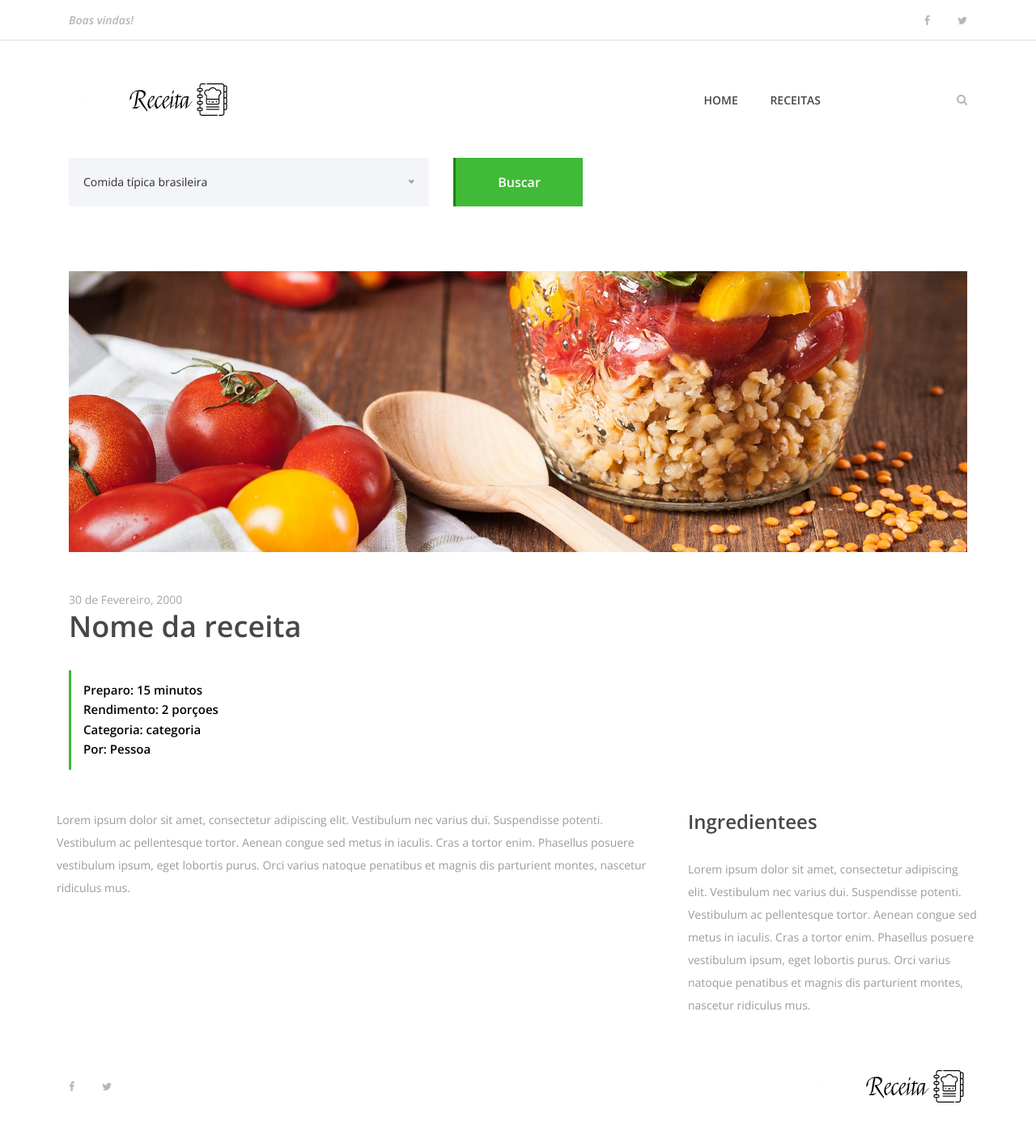
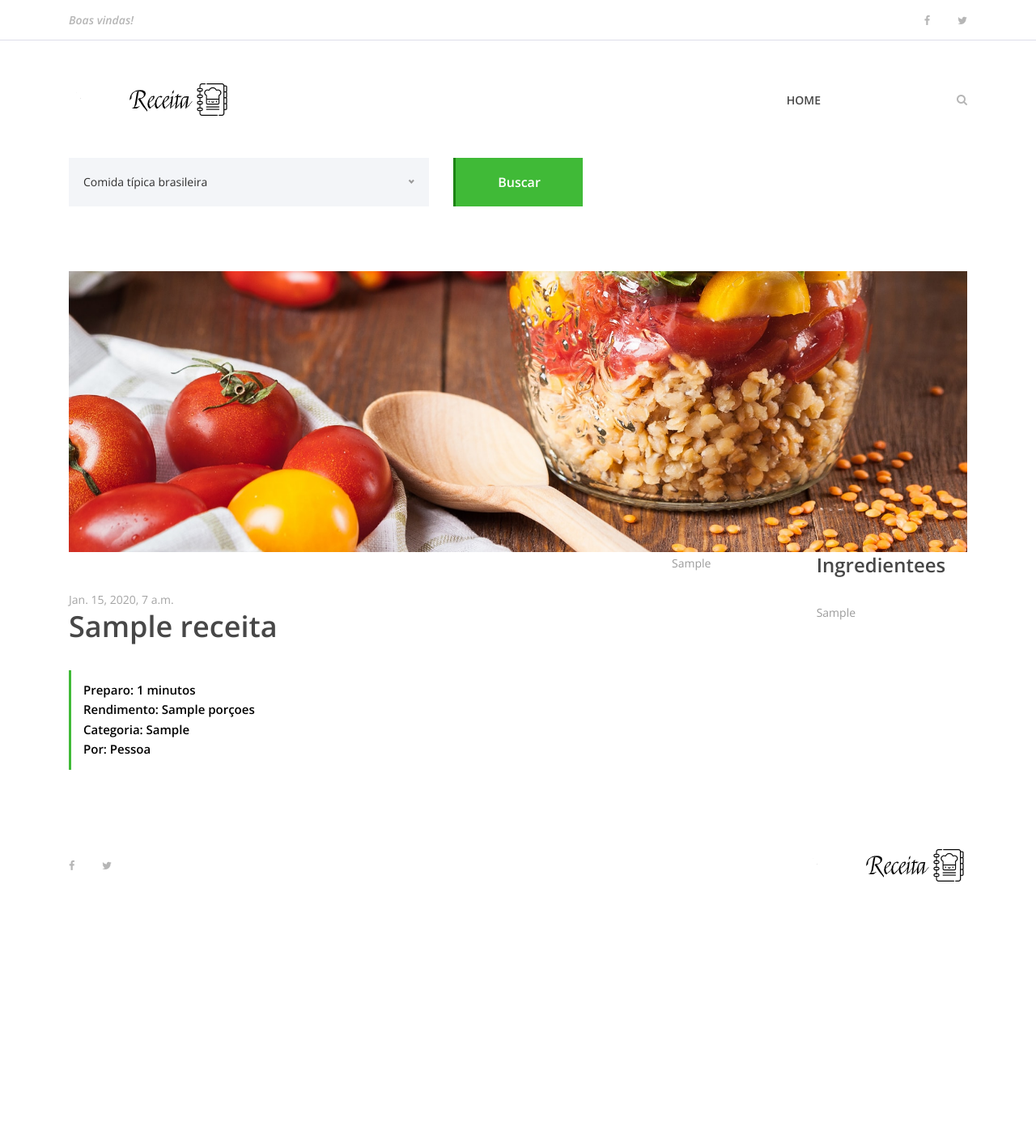
Before and after one commit to jmarcos9/Django_site_receita, a Django app: template webreceitas/templates/receita.html in a window 1280 px wide. Shown: the whole page at 81% size. After the commit the page ends 1089 px from the top, so only its background shows below. Run offline with Django 3.2, Linux system fonts and the light colour scheme; the template is opened without the code that fills it: values that come from a table or form of the project are taken from there, others are empty; tables that the repository leaves empty hold one stand-in row (values such as "Sample post"); some libraries are stand-ins or nearby versions.

Commit message:
Views - add funcao receita o cod receita = get_object para localizar o id, add variavel receita_a_exibir para encontrar o valor da receita. add na funcao o paraemtro receita_id. receita.html - add receita.atributo de cada item exibido na tela, Menu.html - removido o link da receita. urls - alter path incluindo <int: receita_id> para localizar o id da informacao de acordo com o bd. index.html - add o receita.id para o link

```diff
--- a/webreceitas/templates/index.html
+++ b/webreceitas/templates/index.html
@@ -37,7 +37,7 @@
                     <div class="single-best-receipe-area mb-30">
                         <img src="{% static 'img/bg-img/foto_receita.png' %}" alt="">
                         <div class="receipe-content">
-                            <a href="receita.html">
+                            <a href="{% url 'receita' receita.id %}">
                                 <h5>{{receita.nome_receita}}</h5>
                             </a>
                         </div>
--- a/webreceitas/templates/partials/_menu.html
+++ b/webreceitas/templates/partials/_menu.html
@@ -59,7 +59,6 @@
                         <div class="classynav">
                             <ul>
                                 <li><a href="{% url 'index' %}">Home</a></li>
-                                <li><a href="{% url 'receita' %}">Receitas</a></li>
                             </ul>
 
                             <!-- Formulario de busca -->
--- a/webreceitas/templates/receita.html
+++ b/webreceitas/templates/receita.html
@@ -64,12 +64,12 @@
                 <div class="row">
                     <div class="col-12 col-md-8">
                         <div class="receipe-headline my-5">
-                            <span>30 de Fevereiro, 2000</span>
-                            <h2>Nome da receita</h2>
+                            <span>{{receita.data_receita}}</span>
+                            <h2>{{receita.nome_receita}}</h2>
                             <div class="receipe-duration">
-                                <h6>Preparo: 15 minutos</h6>
-                                <h6>Rendimento: 2 porçoes</h6>
-                                <h6>Categoria: categoria</h6>
+                                <h6>Preparo: {{receita.tempo_preparo}} minutos</h6>
+                                <h6>Rendimento: {{receita.rendimento}} porçoes</h6>
+                                <h6>Categoria: {{receita.categoria}}</h6>
                                 <h6>Por: Pessoa</h6>
                             </div>
                         </div>
@@ -79,7 +79,7 @@
                     <div class="col-12 col-lg-8">
                         <!-- Single Preparation Step -->
                         <div class="single-preparation-step d-flex">
-                            <p>Lorem ipsum dolor sit amet, consectetur adipiscing elit. Vestibulum nec varius dui. Suspendisse potenti. Vestibulum ac pellentesque tortor. Aenean congue sed metus in iaculis. Cras a tortor enim. Phasellus posuere vestibulum ipsum, eget lobortis purus. Orci varius natoque penatibus et magnis dis parturient montes, nascetur ridiculus mus. </p>
+                            <p>{{receita.modo_preparo}} </p>
                         </div>
                     </div>
 
@@ -88,7 +88,7 @@
                         <div class="ingredients">
                             <h4>Ingredientees</h4>
                             <div class="ingredients">
-                                <p>Lorem ipsum dolor sit amet, consectetur adipiscing elit. Vestibulum nec varius dui. Suspendisse potenti. Vestibulum ac pellentesque tortor. Aenean congue sed metus in iaculis. Cras a tortor enim. Phasellus posuere vestibulum ipsum, eget lobortis purus. Orci varius natoque penatibus et magnis dis parturient montes, nascetur ridiculus mus. </p>
+                                <p>{{receita.ingredientes}}</p>
                             </p>
                             </div>
                         </div>
--- a/webreceitas/urls.py
+++ b/webreceitas/urls.py
@@ -4,5 +4,5 @@ from . import views
 
 urlpatterns = [
     path('', views.index, name='index'),
-    path('receita', views.receita, name='receita')
+    path('<int:receita_id>', views.receita, name='receita')
 ]
```
Also changed, not shown: webreceitas/views.py (+7 -4 lines).
